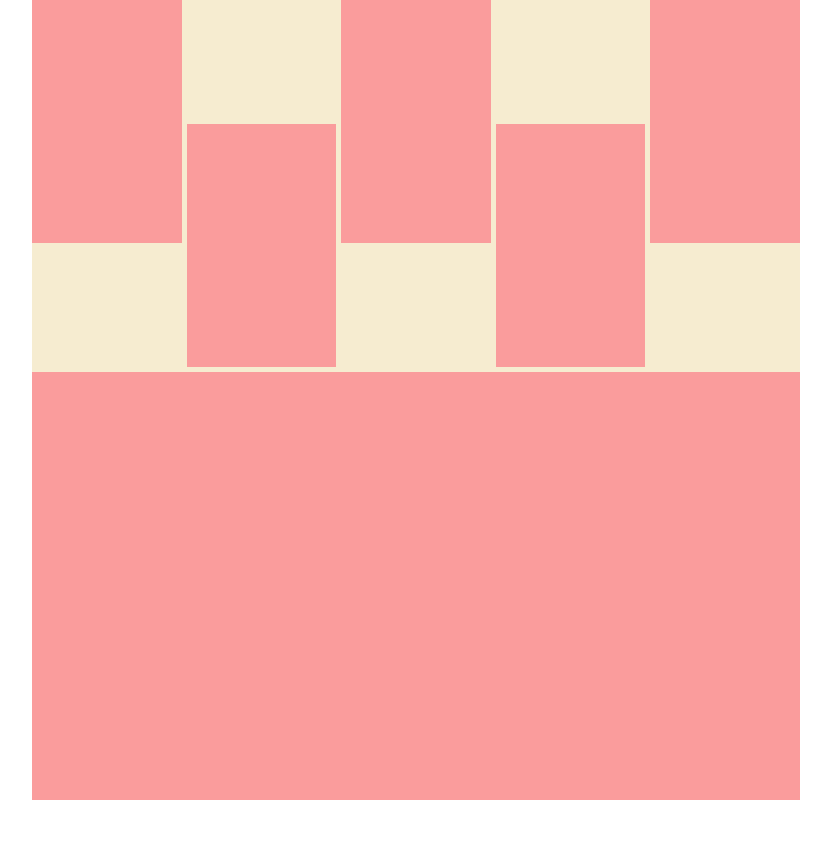
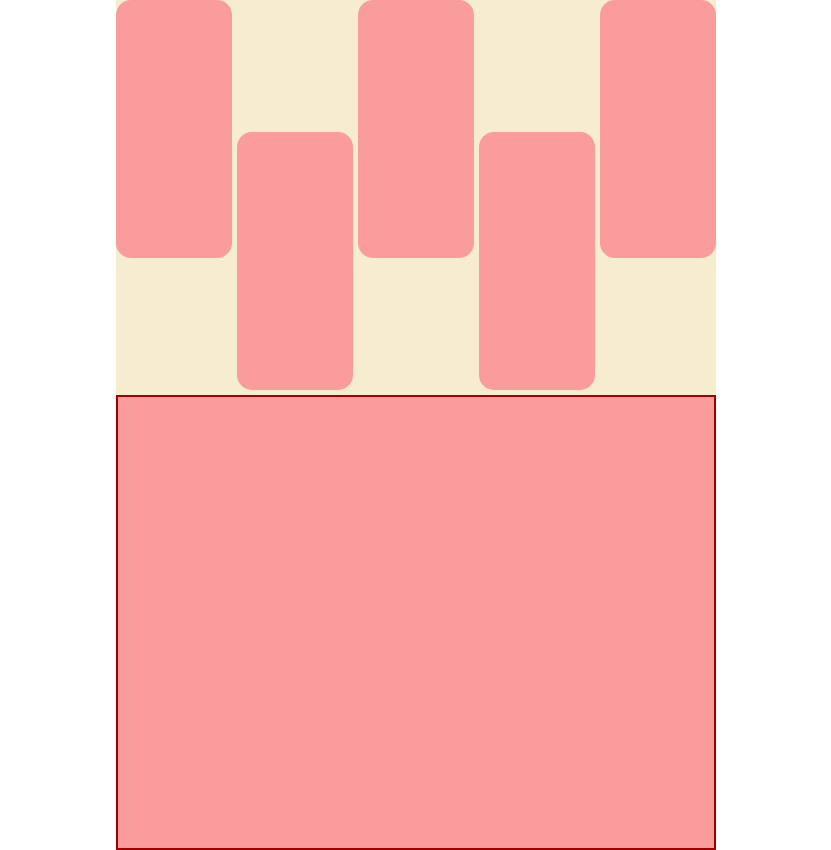
Before and after one commit to NinaZwy/assignment2, a plain HTML site: page assignment2/index.html in a window 1280 px wide. Shown: the whole page, without its empty margins (224-1055 px from the left). Before the commit the page ends 800 px from the top, so only its background shows below. Drawn offline with Linux system fonts and the light colour scheme.

Commit message:
Add files via upload

```diff
--- a/assignment2/index.html
+++ b/assignment2/index.html
@@ -7,12 +7,12 @@
 
     <body>
        <div id="grid-container-bg">
-        <div class="box-one"></div>
-        <div class="box-two"></div>
-        <div class="box-three"></div>
-        <div class="box-four"></div>
-        <div class="box-five"></div>
-        <div class="box-main"></div>
+        <div class="box-one" id="style-one"></div>
+        <div class="box-two" id="style-one"></div>
+        <div class="box-three" id="style-one"></div>
+        <div class="box-four" id="style-one"></div>
+        <div class="box-five" id="style-one"></div>
+        <div class="box-main" id="main-border"></div>
     </div>
     </body>
 </html>
--- a/assignment2/style.css
+++ b/assignment2/style.css
@@ -12,8 +12,8 @@
 
 #grid-container-bg{
     background-color: var(--color-bg);
-    width:60vw;
-    height:100vh;
+    width: 600px;
+    height:850px;
     /*width:80vw;
     height:100vh;*/
     margin:0 auto;
@@ -22,6 +22,7 @@
     grid-template-columns:3fr 3fr 3fr 3fr 3fr ;
     grid-template-rows: 1fr 1fr 1fr 1fr 1fr 1fr 1fr 1fr 1fr 1fr 1fr 1fr 1fr;
 }
+/*sections*/
 
 .grid-item-one{
     border:var(--color-box1);
@@ -62,3 +63,15 @@
     grid-column: 1/6;
     background-color: var(--color-box1);
 }
+
+/*borders*/
+#main-border{
+    border:2px solid rgb(162, 0, 0);
+    width:600px;
+    padding:10px;
+}
+
+/*small sections style*/
+#style-one{
+    border-radius:15px;
+}
```
